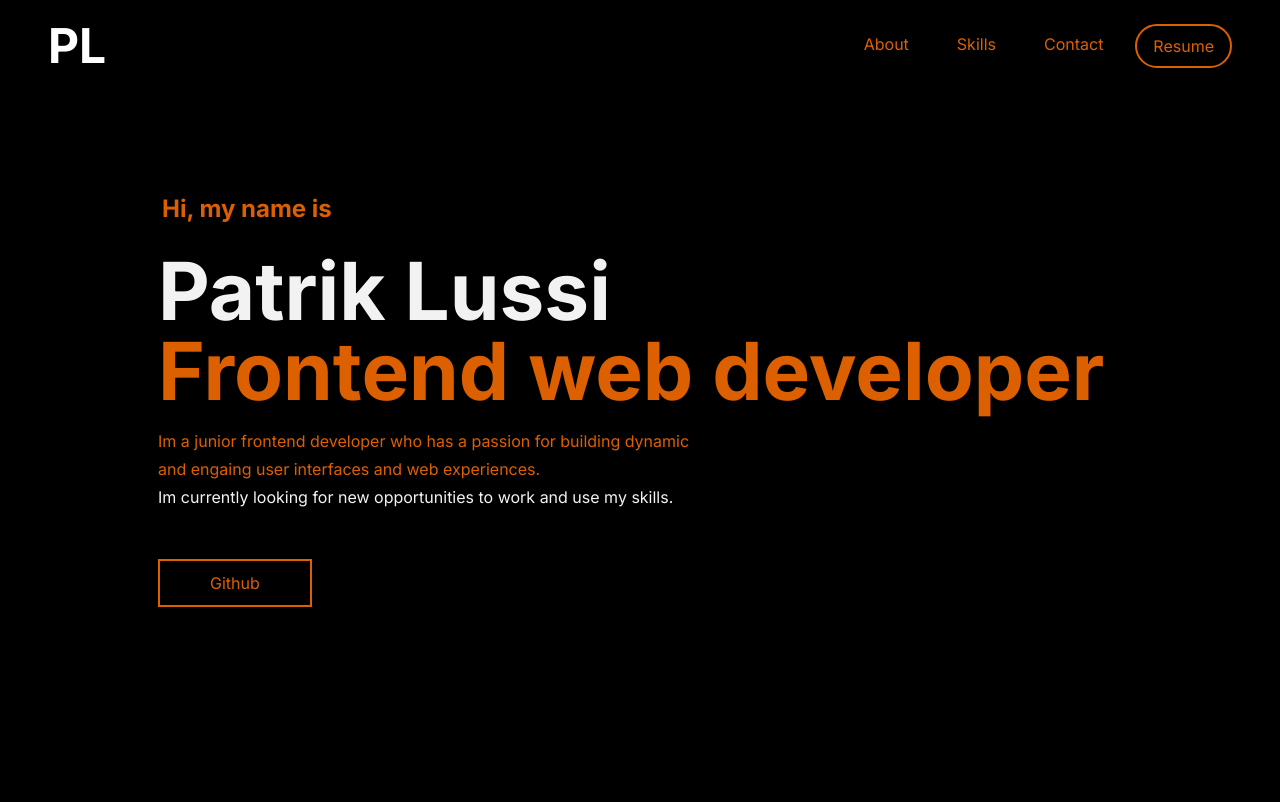
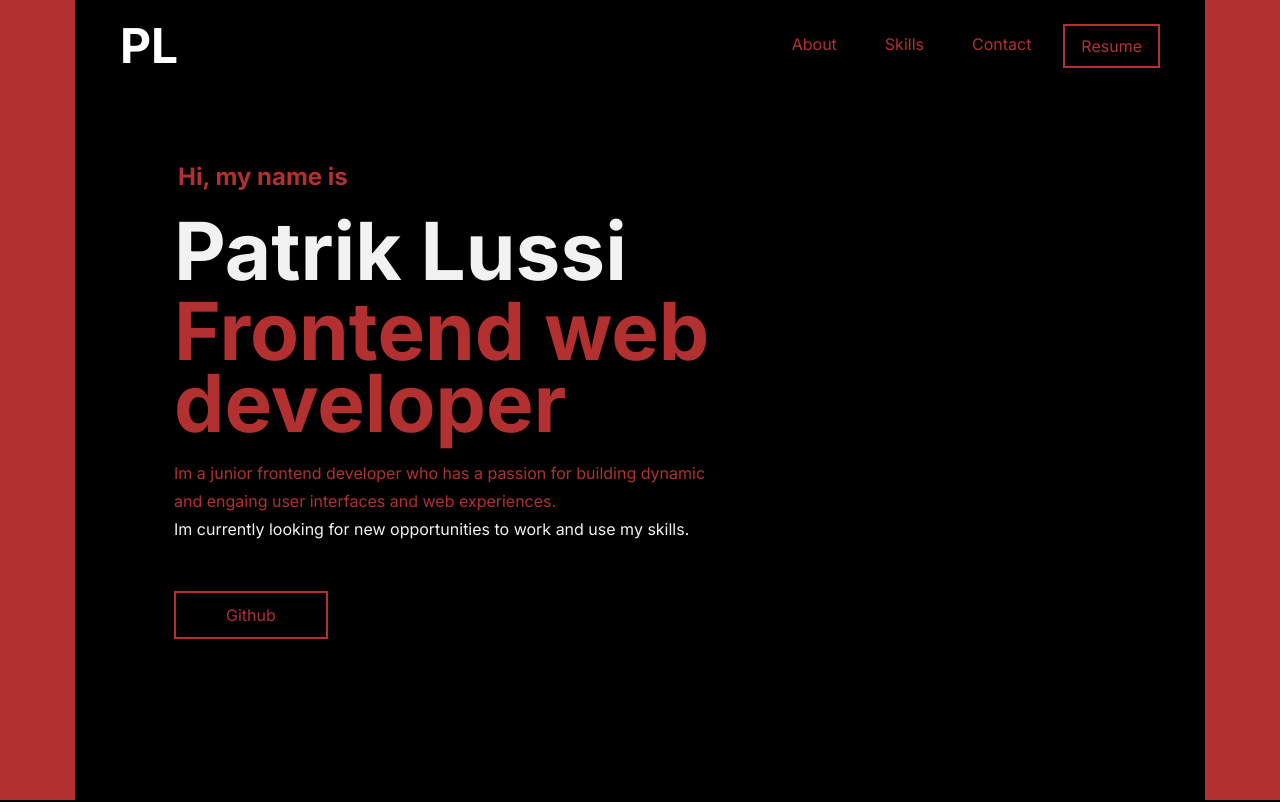
Before and after one commit to patriklussi/Portfolio, a React (Vite) app: page / in a window 1280 px wide. Shown: the top 802 px of the page. Built offline with nearby package versions, Linux system fonts and the light colour scheme.

Commit message:
fixes and new stuff

```diff
--- a/src/App.tsx
+++ b/src/App.tsx
@@ -1,3 +1,4 @@
+//Todo COLOR SHIFT ON SCROLL
 import { useRef, useState } from "react";
 //Components
 import Header from "./components/Header";
@@ -8,7 +9,7 @@ import { skills } from "./helpers/icons";
 //Library imports
 function App() {
   const aboutRef = useRef<HTMLElement>(null);
-  const [hover,setHover] = useState(false);
+  const [hover, setHover] = useState(false);
   const scrollToAbout = () => {
     aboutRef.current?.scrollIntoView({ behavior: "smooth", block: "start" });
   };
@@ -18,9 +19,12 @@ function App() {
   return (
     <div className="App animate__animated animate__fadeIn  animate__delay-1s ">
       <Header scrollToAbout={scrollToAbout} />
+      <div className="test-art"></div>
 
+      <div className="test-art2"></div>
       <main className="hero">
         <section className="section landing ">
+          <div className="landing-content-container">
             <h2 className="small-text">Hi, my name is</h2>
             <h1 className="light">Patrik Lussi</h1>
             <h1>Frontend web developer</h1>
@@ -44,6 +48,7 @@ function App() {
               >
                 Github
               </a>
+            </div>
           </div>
         </section>
 
@@ -92,9 +97,7 @@ function App() {
               <p className="skills-container-title">Frontend</p>
               <div className="icon-grid-container">
                 {skills.map((item) => (
-                  <article
-
-                  >
+                  <article>
                     <img width={50} src={item.src} alt={item.alt} />
                     <p>{item.name}</p>
                   </article>
@@ -106,19 +109,11 @@ function App() {
         <section className="section experience">
           <h2 className="category-h2">Previous work</h2>
 
-
-          <div className="exp-card" onMouseOver={()=> setHover(true)} onMouseOut={()=> setHover(false)}>
-            <img className="exp-image" src="../src/assets/screenshot6.png" alt="Previous work image" />
-            <div className={`exp-content ${hover  && ('show')}`}>
-            <h2 >My company</h2>
-            <p>
-                  Worked as a frontend developer on the Carelyo african healthcare application
-            </p>
-            <a href="#" className="exp-button" >View company</a>
+          <div className="exp-content">
+                    <h3>My company</h3>
+                    <p>Short description of what i did at the company. Doesnt have to be too long but has to include that i did some frontend stuff</p>
+                    <button>Learn more</button>
           </div>
-
-          </div>
-
         </section>
         <section className="section projects">
           <h2 className="category-h2">My projects</h2>
--- /dev/null
+++ b/src/hooks/useOnScreen.ts
@@ -0,0 +1,6 @@
+
+const useOnScreen = () => {
+
+}
+
+export default useOnScreen
--- a/src/index.css
+++ b/src/index.css
@@ -8,7 +8,7 @@
 
 :root {
     --background: #181818;
-    --border: #DC5F00;
+    --border: #B33030;
     --neutraL: #f2f2f2;
     --muted: #DC5F00;
     --bluee: #5CB8E4;
@@ -67,13 +67,41 @@ a {
 
 .App {
     transition: all 0.3s cubic-bezier(0.075, 0.82, 0.165, 1);
+    position: relative;
+}
+
+.test-art {
+    position: fixed;
+    width: 75px;
+    height: 100vh;
+    background-color: var(--border);
+    z-index: -111;
+    left: 0;
+    margin-left: auto;
+    margin-right: auto;
+
+
+}
+
+
+
+.test-art2 {
+    position: fixed;
+    width: 75px;
+    height: 100vh;
+    background-color: var(--border);
+    z-index: -111;
+    right: 0;
+    margin-left: auto;
+    margin-right: auto;
+
 }
 
 /* Header */
 .portfolio-header {
     width: 100vw;
     display: flex;
-    padding: var(--md) var(--xxl);
+    padding: var(--md) 120px;
     justify-content: space-between;
     position: fixed;
     z-index: 11;
@@ -121,7 +149,7 @@ a {
 .header-button {
     font-family: inherit;
     padding: 10px var(--md);
-    border-radius: 36px;
+
     cursor: pointer;
     background-color: transparent;
     border: none;
@@ -162,6 +190,11 @@ a {
     align-items: flex-start;
     justify-content: center;
     flex-direction: column;
+}
+
+.landing-content-container {
+
+    padding: 0px var(--md);
 }
 
 .landing h1 {
@@ -381,85 +414,34 @@ a {
     margin-top: var(--sm);
 }
 
-.experience {
-    max-width: 950px;
-    margin: 0 auto;
-}
-
-.exp-card {
-    position: relative;
+.exp-content {
     width: 100%;
-    background-color: var(--neutraL);
-    min-height: 500px;
-    color: var(--background);
-    transition: 0.5s all linear;
-    overflow: hidden;
+    min-height: 400px;
+    border: 2px solid var(--border);
     margin: var(--xxl) 0px;
-    cursor: pointer;
+    transition: all 0.3s ease-in-out;
+    padding: var(--md);
 
 }
 
-.exp-content {
-    position: absolute;
-    top: 0px;
-    left: auto;
-    display: none;
-    animation: slideUp .3s cubic-bezier(0.075, 0.82, 0.165, 1);
+.exp-content:hover {
+    background-color: var(--neutraL);
+    border-color: var(--neutraL);
+    color: var(--background);
 }
 
-.show {
-    display: block;
+.exp-img {
+    height: 100%;
+    width: 50%;
 }
 
-.exp-image {
-    width: 100%;
-    transition: all 0.7s linear;
-}
-
-@keyframes slideUp {
-    from {
-        top: -50px;
-    }
-
-    ;
-
-    to {
-        top: 50px;
-    }
-
-    ;
-
-}
-
-
-.exp-image:hover {
-    filter: opacity(.05);
-}
-
-.exp-card h2 {
-    font-weight: normal;
-
-}
-
-
-
-.exp-button {
-    display: inline-block;
-    border: 2px solid transparent;
+.exp-content button {
+    border: 2px solid inherit;
     padding: 12px 16px;
-    cursor: pointer;
+    background-color: transparent;
     font-family: inherit;
-    background: var(--border);
-    color: white;
-    text-decoration: none;
-    transition: all linear .1s;
-
-}
-
-.exp-button:hover {
-    background-color: transparent;
-    border: 2px solid var(--border);
-    color: black;
+    font-size: 1rem;
+    color: inherit;
 }
 
 /* Projects */
```
Lines whose indentation alone changed are shown as unchanged.
